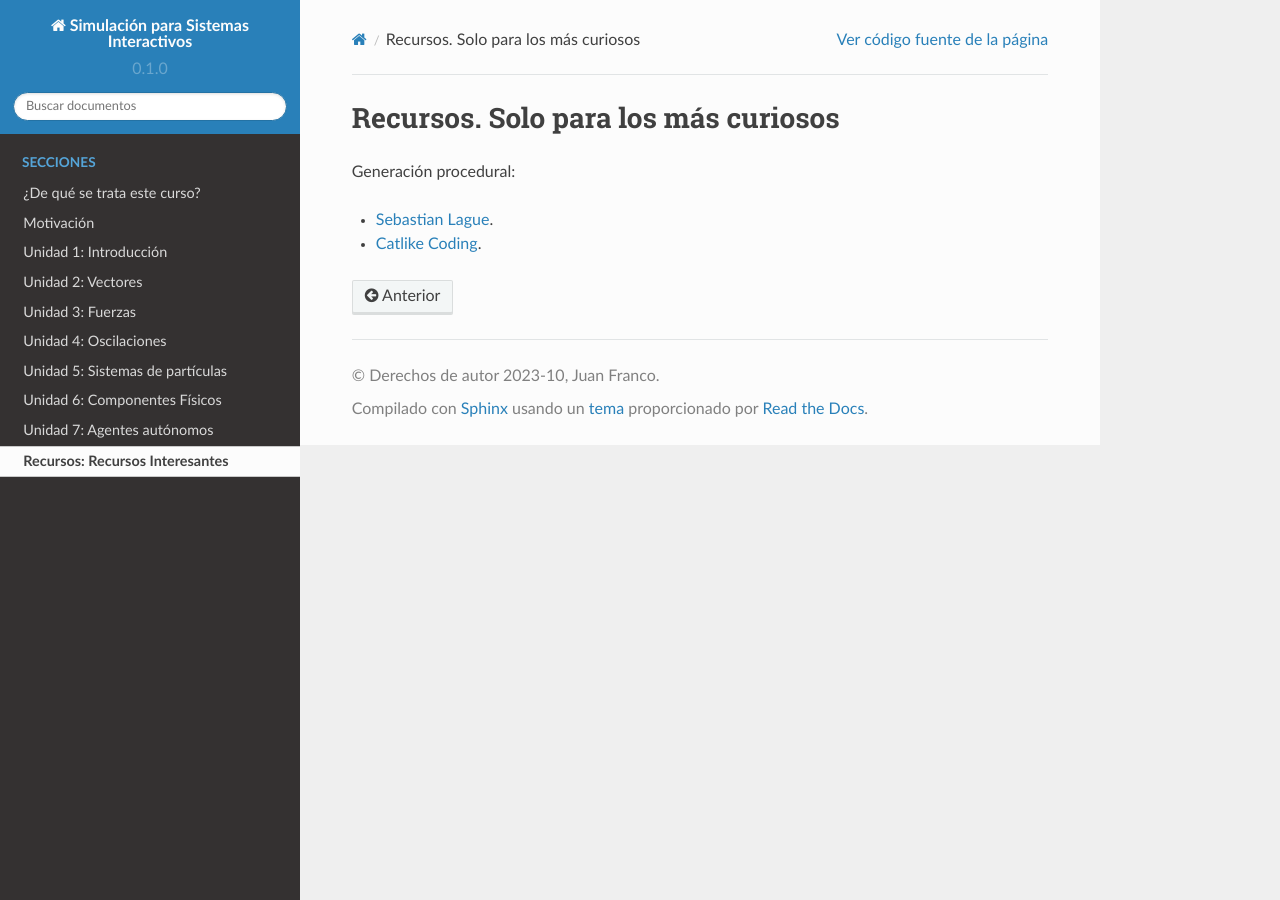
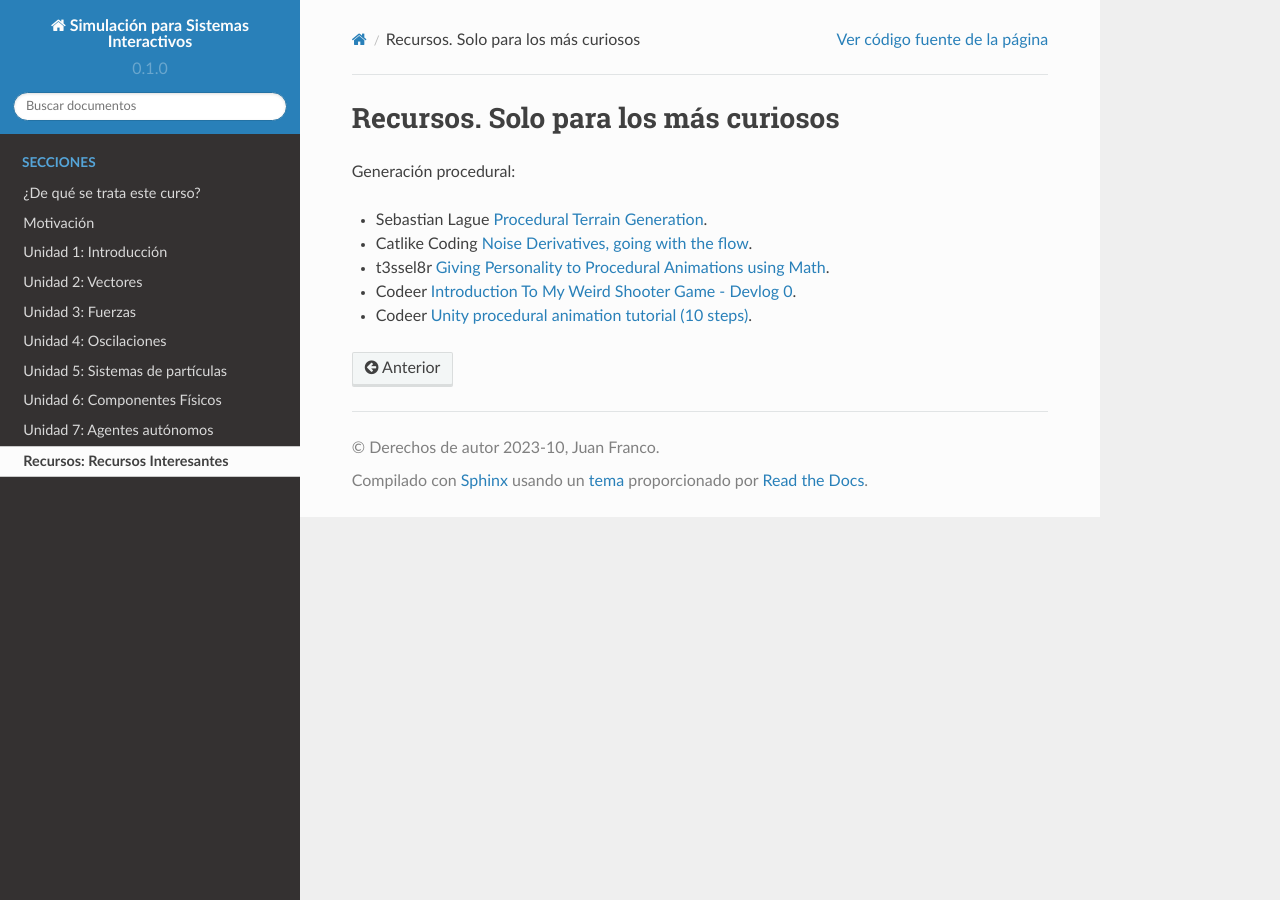
Before and after one commit to mgarcial/SimulacionInteractivos, a Sphinx documentation site: the page built from docs/_recursos/recursos.rst, in a window 1280 px wide. Built offline with Sphinx 7.4.7 and the Read the Docs theme 2.0.0, drawn with Linux system fonts in a browser that asks for light colours.

Commit message:
Add videos from t3ssel8r and Codeer

```diff
--- a/docs/_recursos/recursos.rst
+++ b/docs/_recursos/recursos.rst
@@ -3,5 +3,8 @@ Recursos. Solo para los más curiosos
 
 Generación procedural:
 
-* `Sebastian Lague <https://youtube.com/playlist?list=PLFt_AvWsXl0eBW2EiBtl_sxmDtSgZBxB3>`__.
-* `Catlike Coding <https://catlikecoding.com/unity/tutorials/noise-derivatives/>`__.
+* Sebastian Lague `Procedural Terrain Generation <https://youtube.com/playlist?list=PLFt_AvWsXl0eBW2EiBtl_sxmDtSgZBxB3>`__.
+* Catlike Coding `Noise Derivatives, going with the flow <https://catlikecoding.com/unity/tutorials/noise-derivatives/>`__.
+* t3ssel8r `Giving Personality to Procedural Animations using Math <https://youtu.be/KPoeNZZ6H4s>`__.
+* Codeer `Introduction To My Weird Shooter Game - Devlog 0 <https://youtu.be/NoJXn-Fh6CU>`__.
+* Codeer `Unity procedural animation tutorial (10 steps) <https://youtu.be/e6Gjhr1IP6w>`__.
```
